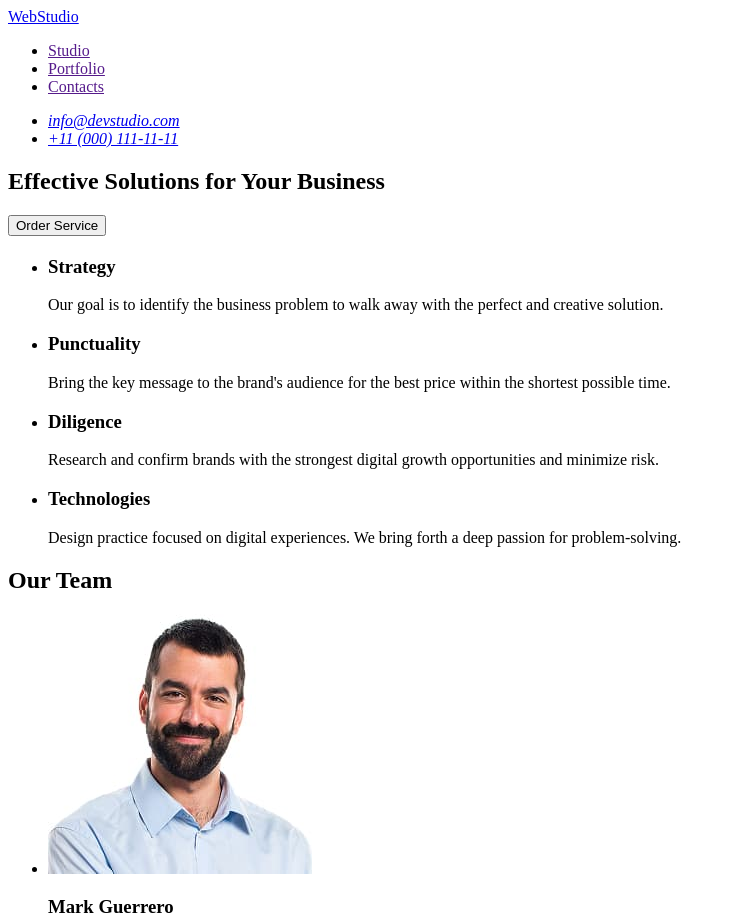
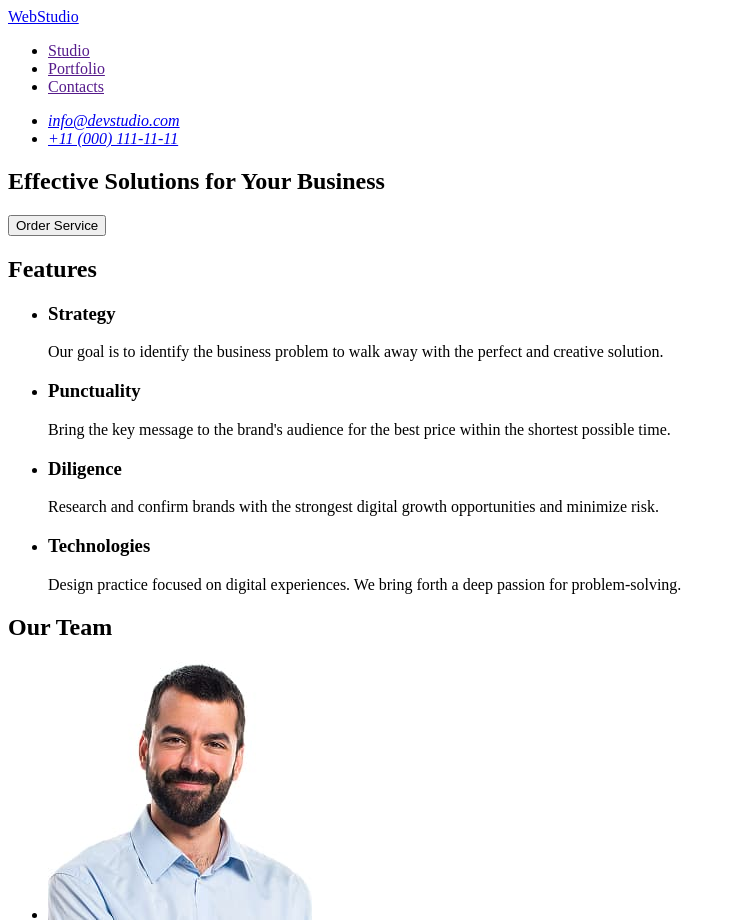
Before and after one commit to OleksandrBaranov05/goit-markup-hw-02, a plain HTML site: page index.html in a window 1280 px wide. Shown: the top 923 px of the page, without its empty margins (0-736 px from the left). Drawn offline with Linux system fonts and the light colour scheme.

Commit message:
Updated section 2(h2-Features 1)

```diff
--- a/index.html
+++ b/index.html
@@ -28,7 +28,7 @@
             <button type="button">Order Service</button>
         </section>
         <section>
-            <h2><!-- Features--></h2>
+            <h2>Features</h2>
             <ul>
                 <li>
                     <h3>Strategy</h3>
```
